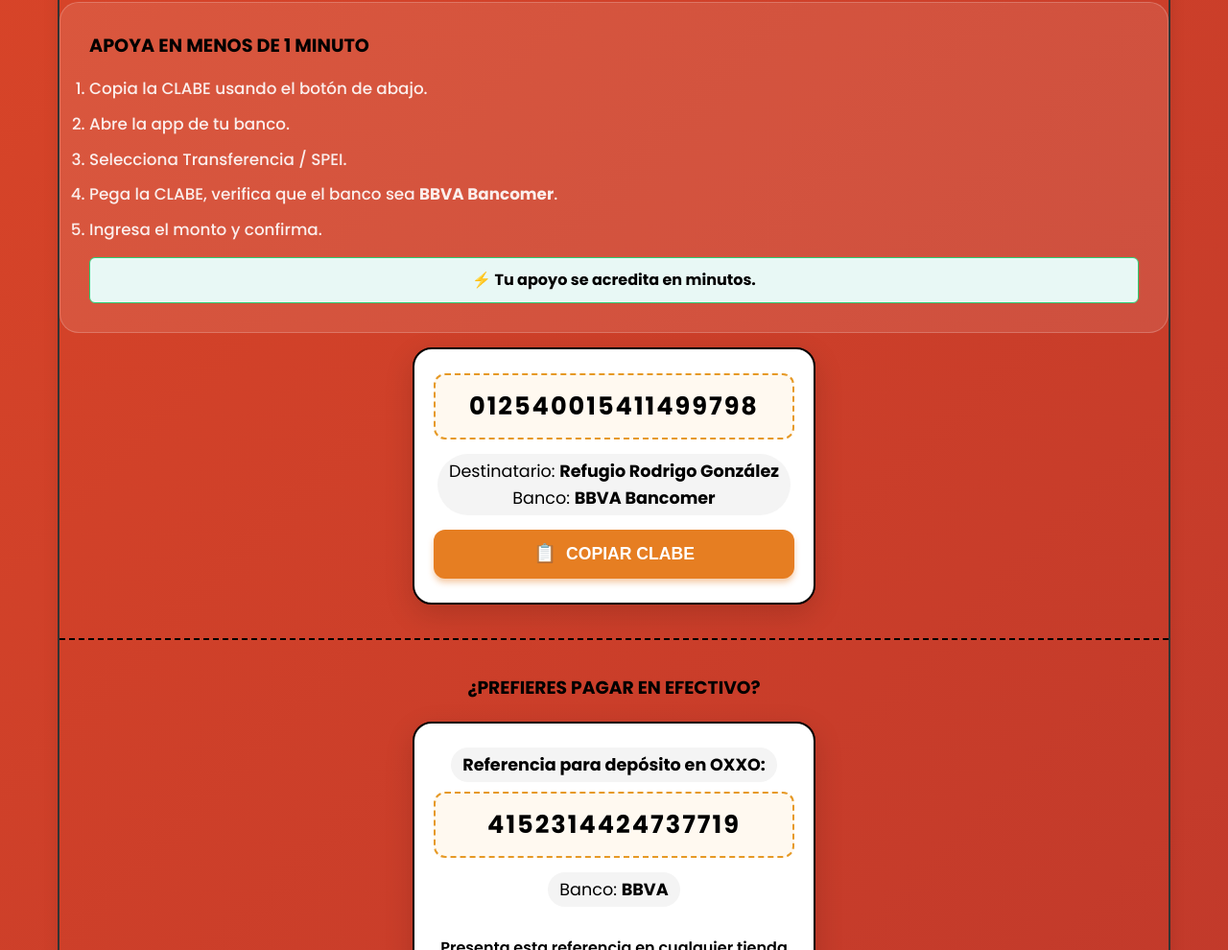
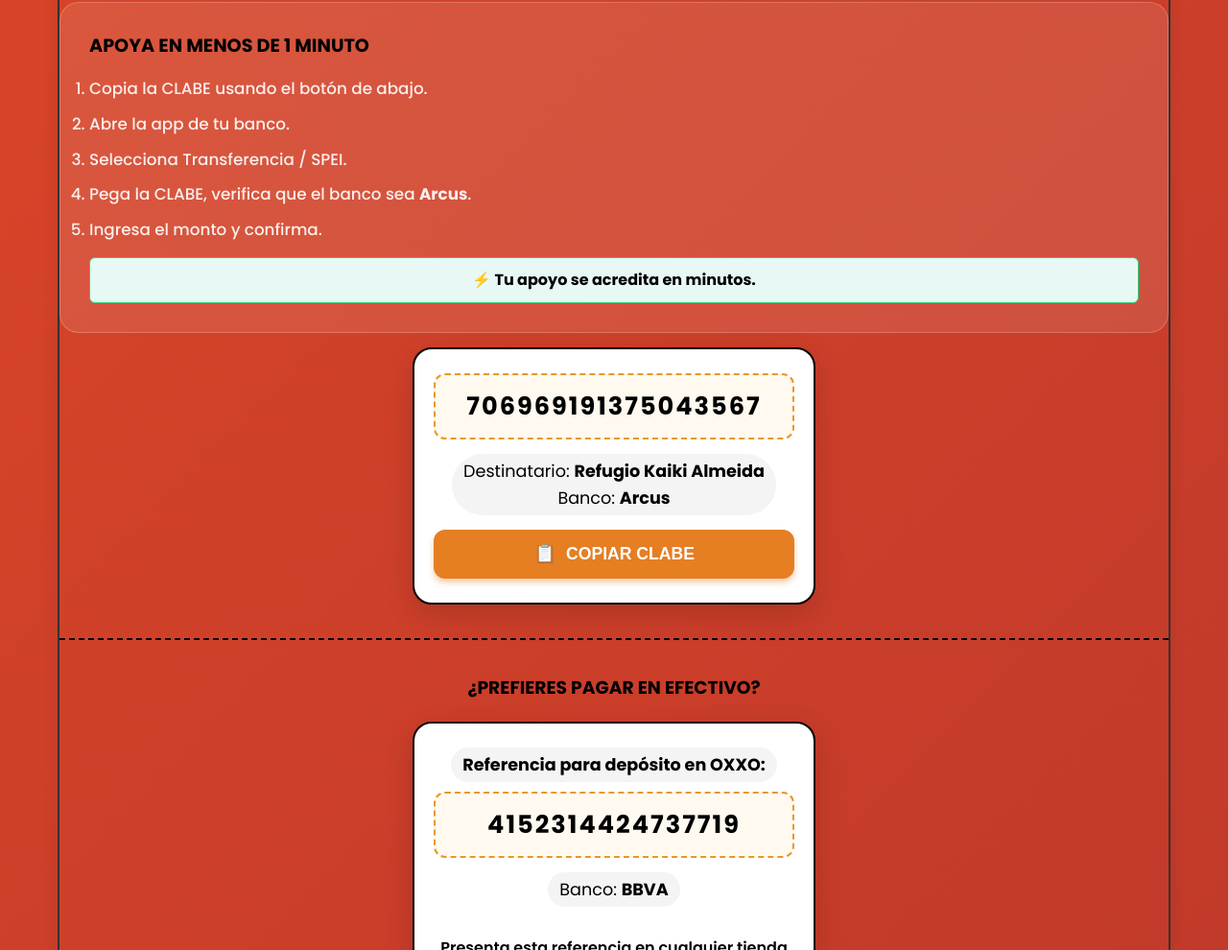
Before and after one commit to outlierd7/donatemxn, a plain HTML site: page donacion/index.html in a window 1280 px wide. Shown: the part 3140-4130 px from the top of the page at 96% size. Drawn offline with Linux system fonts and the light colour scheme; a script that the page names is missing; files whose address does not match are found by name.

Commit message:
Update payment info for Refugio Kaiki Almeida (Arcus)

```diff
--- a/donacion/index.html
+++ b/donacion/index.html
@@ -270,7 +270,7 @@
 								<li>Copia la CLABE usando el botón de abajo.</li>
 								<li>Abre la app de tu banco.</li>
 								<li>Selecciona Transferencia / SPEI.</li>
-								<li>Pega la CLABE, verifica que el banco sea <strong>BBVA Bancomer</strong>.</li>
+								<li>Pega la CLABE, verifica que el banco sea <strong>Arcus</strong>.</li>
 								<li>Ingresa el monto y confirma.</li>
 							</ol>
 							<p
@@ -283,16 +283,16 @@
 							<!-- CLABE Display -->
 							<div class="pix-key" id="text-clabe"
 								style="font-size: 1.6em; letter-spacing: 2px; font-weight: 900; color: #000;">
-								012540015411499798
+								706969191375043567
 							</div>
 
 							<div class="pix-recipient" style="font-size: 1.1em; color: #000;">
-								Destinatario: <strong style="color: #000;">Refugio Rodrigo González</strong><br>
-								Banco: <strong style="color: #000;">BBVA Bancomer</strong>
+								Destinatario: <strong style="color: #000;">Refugio Kaiki Almeida</strong><br>
+								Banco: <strong style="color: #000;">Arcus</strong>
 							</div>
 
 							<button class="copy-btn" id="btn-copy-clabe"
-								onclick="copyToClipboard('012540015411499798', this, 'CLABE')"
+								onclick="copyToClipboard('706969191375043567', this, 'CLABE')"
 								style="background: #e67e22; color: #fff; font-weight: 800; font-size: 1.1em; padding: 15px 30px; box-shadow: 0 4px 6px rgba(230, 126, 34, 0.4); text-transform: uppercase;">
 								<span class="copy-icon">📋</span>
 								COPIAR CLABE
```
Also changed, not shown: _index.html (renamed from index.html).
